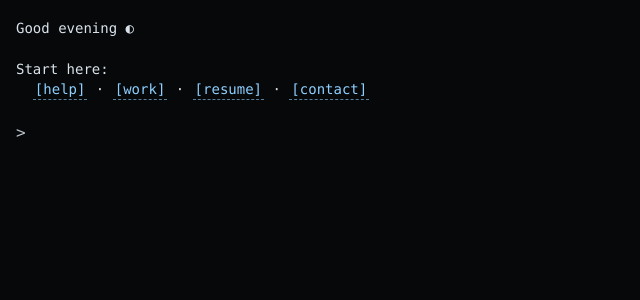
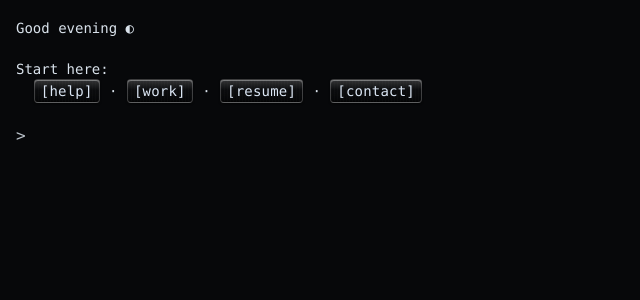
Before and after one commit to miladtsx/terminal, a React (Vite) app: page / in a window 1280 px wide. Shown: the top 300 px of the page, without its empty margins (0-640 px from the left). Built offline with nearby package versions, Linux system fonts and the light colour scheme.

Commit message:
refactor(terminal): make it look less flashy

```diff
--- a/src/global.css
+++ b/src/global.css
@@ -132,21 +132,70 @@
   }
 
   .t-commandLink {
-    display: inline;
-    padding: 0 2px;
-    color: var(--accent);
+    position: relative;
+    display: inline-block;
+    padding: 1px 6px;
+    margin: 0 1px;
+    cursor: pointer;
+
+    color: #dbe6f4;
     text-decoration: none;
-    border-bottom: 1px dashed rgba(141, 208, 255, 0.6);
-    transition: color 0.18s ease, border-color 0.18s ease;
-    background: transparent;
-    cursor: pointer;
+    letter-spacing: 0.2px;
+
+    background:
+      linear-gradient(180deg,
+        rgba(255, 255, 255, 0.18),
+        rgba(255, 255, 255, 0.02) 45%,
+        rgba(0, 0, 0, 0.25));
+    border-radius: 4px;
+    border: 1px solid rgba(255, 255, 255, 0.22);
+
+    box-shadow:
+      inset 0 1px 0 rgba(255, 255, 255, 0.35),
+      inset 0 -1px 0 rgba(0, 0, 0, 0.55),
+      0 1px 2px rgba(0, 0, 0, 0.6);
+
+    transition:
+      background 160ms ease,
+      color 160ms ease,
+      transform 120ms ease;
   }
 
+  /* anodized “grain” */
+  .t-commandLink::after {
+    content: "";
+    position: absolute;
+    inset: 0;
+    border-radius: inherit;
+    pointer-events: none;
+    opacity: 0.25;
+    background-image:
+      repeating-linear-gradient(90deg,
+        rgba(255, 255, 255, 0.06) 0px,
+        rgba(255, 255, 255, 0.06) 1px,
+        transparent 1px,
+        transparent 3px);
+  }
+
+  /* hover = polished, not glowing */
   .t-commandLink:hover,
   .t-commandLink:focus-visible {
-    color: #b7e2ff;
-    border-color: rgba(141, 208, 255, 0.9);
+    color: #f2f6fb;
+    background:
+      linear-gradient(180deg,
+        rgba(255, 255, 255, 0.28),
+        rgba(255, 255, 255, 0.06) 45%,
+        rgba(0, 0, 0, 0.35));
+    transform: translateY(-0.5px);
   }
+
+  /* pressed */
+  .t-commandLink:active {
+    transform: translateY(0.5px);
+    box-shadow:
+      inset 0 1px 2px rgba(0, 0, 0, 0.7);
+  }
+
 
   .t-copyButton {
     display: inline-flex;
```
